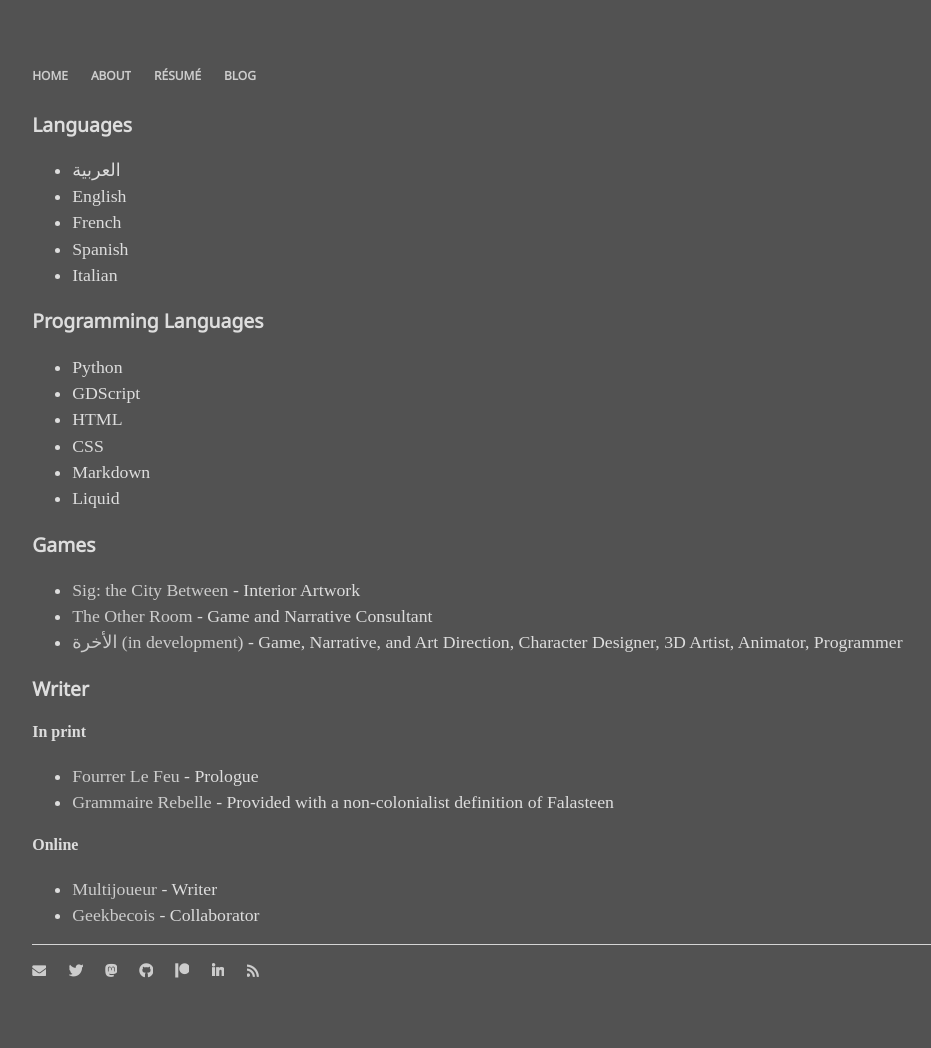
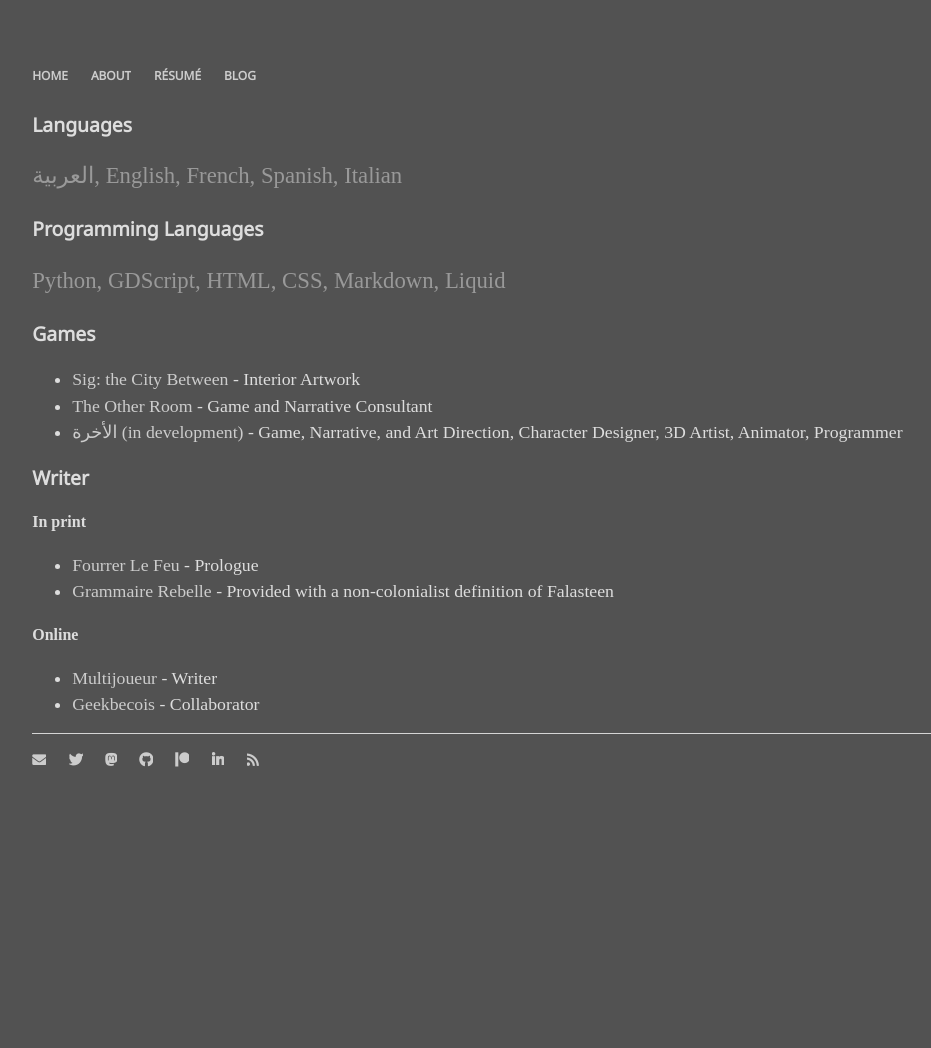
Before and after one commit to mstfacmly/mstfacmly.github.io, a Jekyll site: the page built from resume.md, in a window 1280 px wide. Shown: the whole page, without its empty margins (147-1078 px from the left). Built offline with Jekyll 4.4.1, drawn with Linux system fonts in a browser that asks for light colours; nearby versions of some CDN libraries; some web fonts are replaced; after the commit the page ends 900 px from its top, so only the background shows below that.

Commit message:
rearranging language lists

```diff
--- a/resume.md
+++ b/resume.md
@@ -6,20 +6,32 @@ title: Résumé
 {% assign langs = site.langs | remove: 'a little bit of' | remove: 'and' | remove: ',' | split: ' ' %}
 {%- for lang in langs -%}
 {% comment %}
-{% if lang == 'Spanish' or lang == 'Italian' %}
+{% if lang == langs[3] or lang == langs[4] %}
 * {{ lang | append: ' (Functional)' -}}
 {% else %}
 * {{ lang | append: ' (Master)' -}}
 {% endif %}
 {% endcomment %}
-* {{ lang -}}
+{% if lang != langs.last %}
+{{- lang | append: ', ' -}}
+{%- else -%}
+{{- lang -}}
+{% endif %}
 {%- endfor %}
 
 ### Programming Languages
 {% assign prog = site.proglangs | remove: '& Web languages' | remove: '(' | remove: ')' | split: ',' %}
-{% for langs in prog %}
+{%- for langs in prog -%}
+{%- if langs != prog.last -%}
+{{- langs | append: ', ' -}}
+{%- else -%}
+{{- langs -}}
+{% endif %}
+{% endfor %}
+
+{% comment %}
 * {{ langs -}}
-{% endfor %}
+{% endcomment %}
 
 ### Games
 * [Sig: the City Between](https://genesisoflegend.com/products/sig) - Interior Artwork
```
